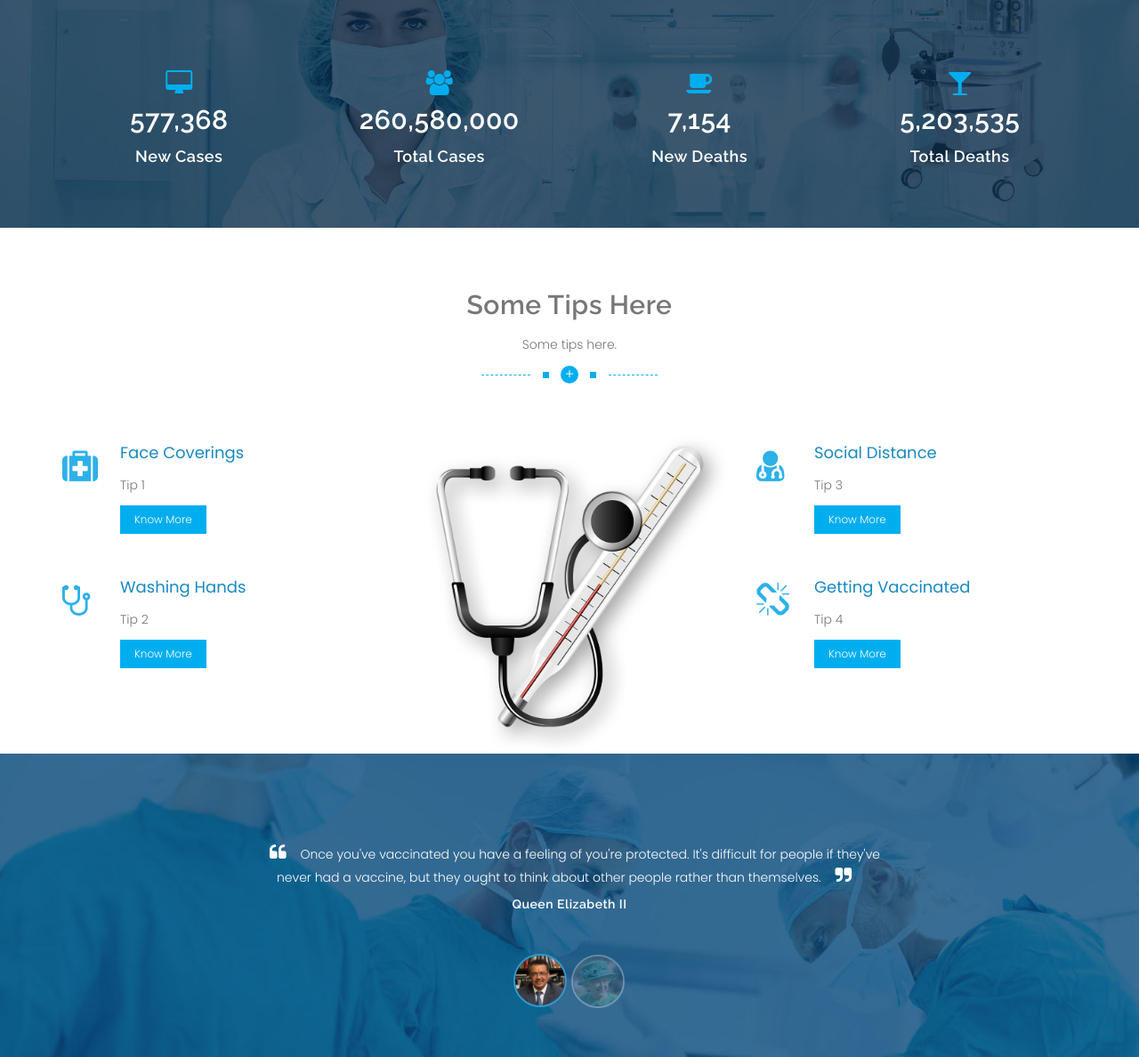
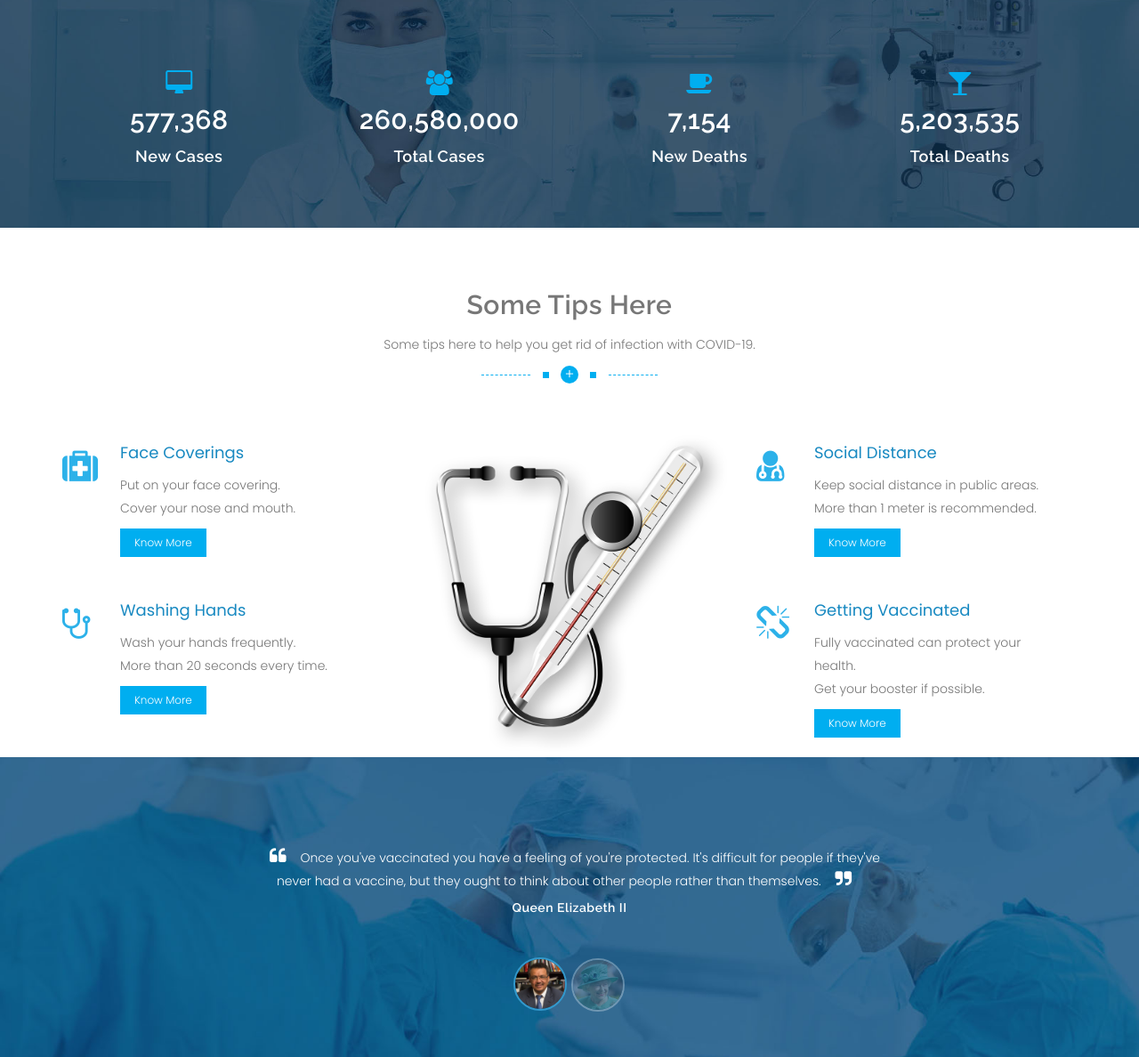
Before and after one commit to dlwyl1997/Covid-19_Data_Analysis, a Django app: page / in a window 1280 px wide. Shown: the part 1292-2480 px from the top of the page at 89% size. Run offline with Django 3.2, Linux system fonts and the light colour scheme; some libraries are stand-ins or nearby versions.

Commit message:
Updated the homepage
Updated some contents in the homepage.

```diff
--- a/covid19_data_analysis_platform/covid19_data_analysis_platform/urls.py
+++ b/covid19_data_analysis_platform/covid19_data_analysis_platform/urls.py
@@ -24,5 +24,4 @@ urlpatterns = [
     path('covid/', include('covid.urls')),
     path('admin/', admin.site.urls),
     path('about/', views.about, name='about'),
-    # path('info/', views.info, name='info'),
 ] + static(settings.STATIC_URL, document_root=settings.STATIC_ROOT)
--- a/covid19_data_analysis_platform/templates/index.html
+++ b/covid19_data_analysis_platform/templates/index.html
@@ -7,7 +7,7 @@ Homepage
 {% endblock %}
 
 {% block body_block %}
-<section id="slider" class="">
+<section id="slider" class="" xmlns="http://www.w3.org/1999/html">
   <!-- Carousel -->
   <div id="main-slide" class="carousel slide" data-ride="carousel">
 
@@ -24,9 +24,9 @@ Homepage
       <div class="item active" style="background-image:url({% static 'images/slide/1.jpg' %})">
             <div class="slider-content text-left">
                <div class="col-md-12">
-                   <h2 class="slide-title effect2">Latest Data Here</h2>
-                   <h3 class="slide-sub-title effect3">Latest Data Here</h3>
-                   <p class="slider-description lead effect3">Latest Data Here.</p>
+                   <h2 class="slide-title effect2">Latest COVID-19 Data Here</h2>
+                   <h3 class="slide-sub-title effect3">Latest Data</h3>
+                   <p class="slider-description lead effect3">Check the latest COVID-19 daily data here.<br>Dataset downloading is also available.</p>
                    <p class="effect3">
                     <a href="{% url 'covid:dataframe' %}" class="slider btn btn-primary">Check up Data</a>
                     <a href="https://www.kaggle.com/antgoldbloom/covid19-data-from-john-hopkins-university/download" class="slider btn btn-secondary">Download Data</a>
@@ -39,7 +39,7 @@ Homepage
       <div class="item" style="background-image:url({% static 'images/slide/2.jpg' %})">
             <div class="slider-content">
                <div class="col-md-12 text-center">
-                   <h2 class="slide-title effect4">Data Analysis</h2>
+                   <h2 class="slide-title effect4">Visualised Data Analysis Here</h2>
                    <h3 class="slide-sub-title effect5">Data Analysis</h3>
                    <p>
                     <a href="{% url 'covid:analysis' %}" class="slider btn btn-primary">Analysis</a>
@@ -52,9 +52,9 @@ Homepage
        <div class="item" style="background-image:url({% static 'images/slide/3.jpg' %})">
             <div class="slider-content text-right">
                <div class="col-md-12">
-                   <h2 class="slide-title effect6">Prediction</h2>
+                   <h2 class="slide-title effect6">Future Data Prediction Here</h2>
                    <h3 class="slide-sub-title effect7">Prediction</h3>
-                   <p class="slider-description lead effect7">Prediction Here.</p>
+                   <p class="slider-description lead effect7">Check the reasonable new cases predictions here.<br>See the possible trend in the next 10 days.</p>
                    <p>
                     <a href="{% url 'covid:prediction' %}" class="slider btn btn-primary">Prediction</a>
                     <a href="{% url 'about' %}" class="slider btn btn-primary border">Know More</a>
@@ -150,7 +150,7 @@ Homepage
       <div class="col-md-12">
         <header class="title-head">
           <h2>Some Tips Here</h2>
-          <p>Some tips here.</p>
+          <p>Some tips here to help you get rid of infection with COVID-19.</p>
           <div class="line-heading">
             <span class="line-left"></span>
             <span class="line-middle">+</span>
@@ -162,13 +162,13 @@ Homepage
         <ul class="section">
           <li class="left"><i class="fa fa-medkit"></i></li>
           <li><strong>Face Coverings</strong>
-          <p>Tip 1</p>
+          <p>Put on your face covering.<br>Cover your nose and mouth.</p>
           <a href="https://www.who.int/emergencies/diseases/novel-coronavirus-2019/advice-for-public/when-and-how-to-use-masks" class="btn btn-primary btn-sm">Know More</a>
         </ul>
         <ul class="section two">
           <li class="left"><i class="fa fa-stethoscope"></i></li>
           <li><strong>Washing Hands</strong>
-            <p>Tip 2</p>
+            <p>Wash your hands frequently.<br>More than 20 seconds every time.</p>
             <a href="https://www.who.int/gpsc/5may/Hand_Hygiene_Why_How_and_When_Brochure.pdf" class="btn btn-primary btn-sm">Know More</a>
           </li>
         </ul>
@@ -179,14 +179,14 @@ Homepage
         <ul class="section three">
           <li class="left"><i class="fa fa-user-md"></i></li>
           <li><strong>Social Distance</strong>
-            <p>Tip 3</p>
+            <p>Keep social distance in public areas.<br>More than 1 meter is recommended.</p>
             <a href="https://www.who.int/emergencies/diseases/novel-coronavirus-2019/question-and-answers-hub/q-a-detail/coronavirus-disease-covid-19-small-public-gatherings" class="btn btn-primary btn-sm">Know More</a>
           </li>
         </ul>
         <ul class="section four">
           <li class="left"><i class="fa fa-unlink"></i></li>
           <li><strong>Getting Vaccinated</strong>
-            <p>Tip 4</p>
+            <p>Fully vaccinated can protect your health.<br>Get your booster if possible.</p>
             <a href="https://www.who.int/emergencies/diseases/novel-coronavirus-2019/covid-19-vaccines/advice" class="btn btn-primary btn-sm">Know More</a>
           </li>
         </ul>
```
